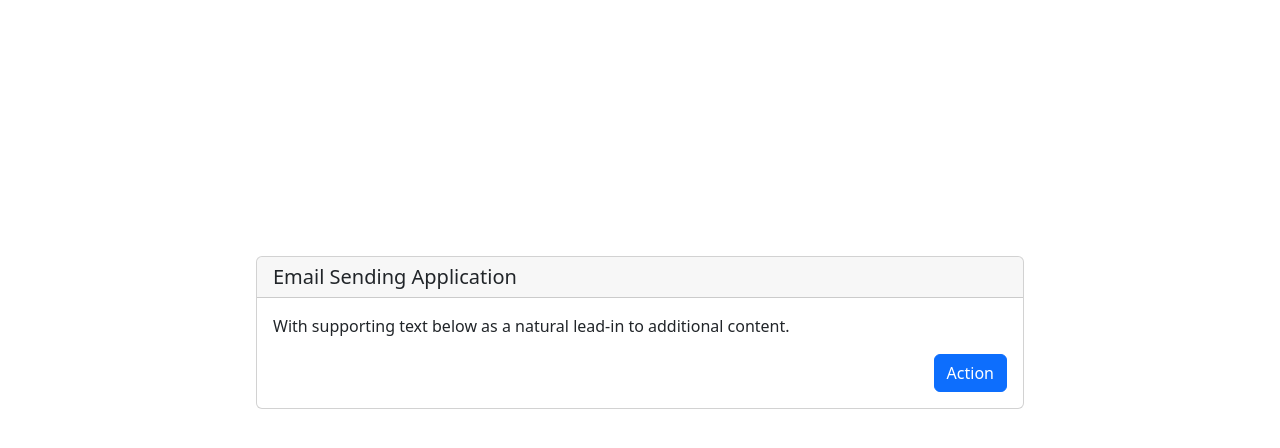
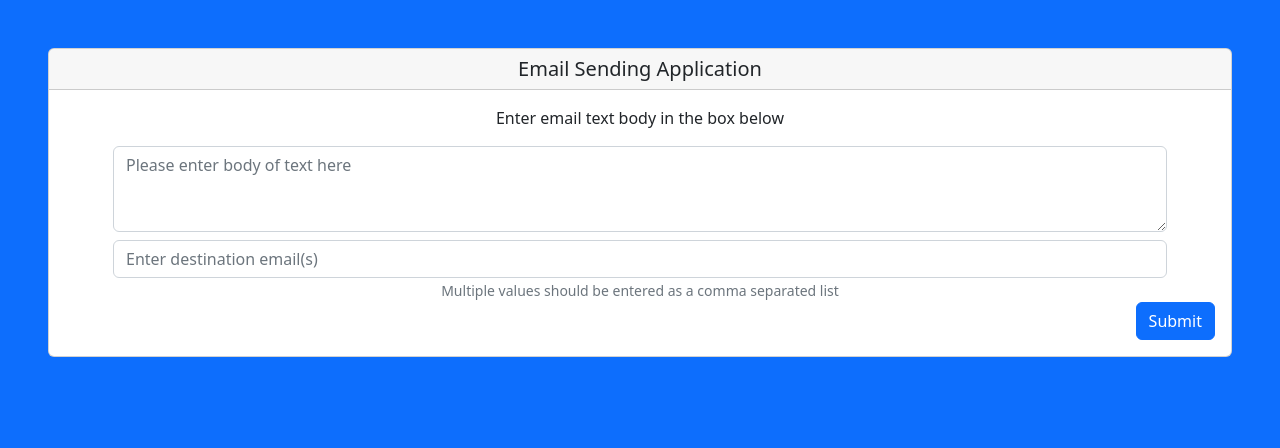
Before and after one commit to KevinCoxDev/EmailSender, a Django app: page /emailer/ in a window 1280 px wide. Shown: the top 448 px of the page. Run offline with Django 4.2, Linux system fonts and the light colour scheme.

Commit message:
Style Finish

```diff
--- a/templates/EmailSend.html
+++ b/templates/EmailSend.html
@@ -7,17 +7,26 @@
           integrity="sha384-rbsA2VBKQhggwzxH7pPCaAqO46MgnOM80zW1RWuH61DGLwZJEdK2Kadq2F9CUG65"
           crossorigin="anonymous">
 </head>
-<body>
-<div class="card" style="margin:20%;">
+<body class="bg-primary">
+<div class="card text-center m-5">
     <h5 class="card-header">Email Sending Application</h5>
     <div class="card-body">
-        <p class="card-text">With supporting text below as a natural lead-in to additional content.</p>
+        <p class="card-text">Enter email text body in the box below</p>
 
-        <div class="d-grid gap-2 d-md-flex justify-content-md-end">
-            <a href="#" class="btn btn-primary float-right">Action</a>
-        </div>
+
+        <form>
+            <div class="form-group ms-5 me-5">
+                <textarea placeholder="Please enter body of text here" class="form-control mt-2 mb-2" id="exampleFormControlTextarea1" rows="3"></textarea>
+                <input type="email" class="form-control " id="exampleInputEmail1" aria-describedby="emailHelp"
+                       placeholder="Enter destination email(s)" multiple>
+                <small id="emailHelp" class="form-text text-muted">Multiple values should be entered as a comma
+                    separated list</small>
+            </div>
+            <div class="d-grid gap-2 d-md-flex justify-content-md-end">
+                <button type="submit" class="btn btn-primary">Submit</button>
+            </div>
+        </form>
     </div>
 </div>
-
 </body>
 </html>
```
Also changed, not shown: db.sqlite3 (added).
